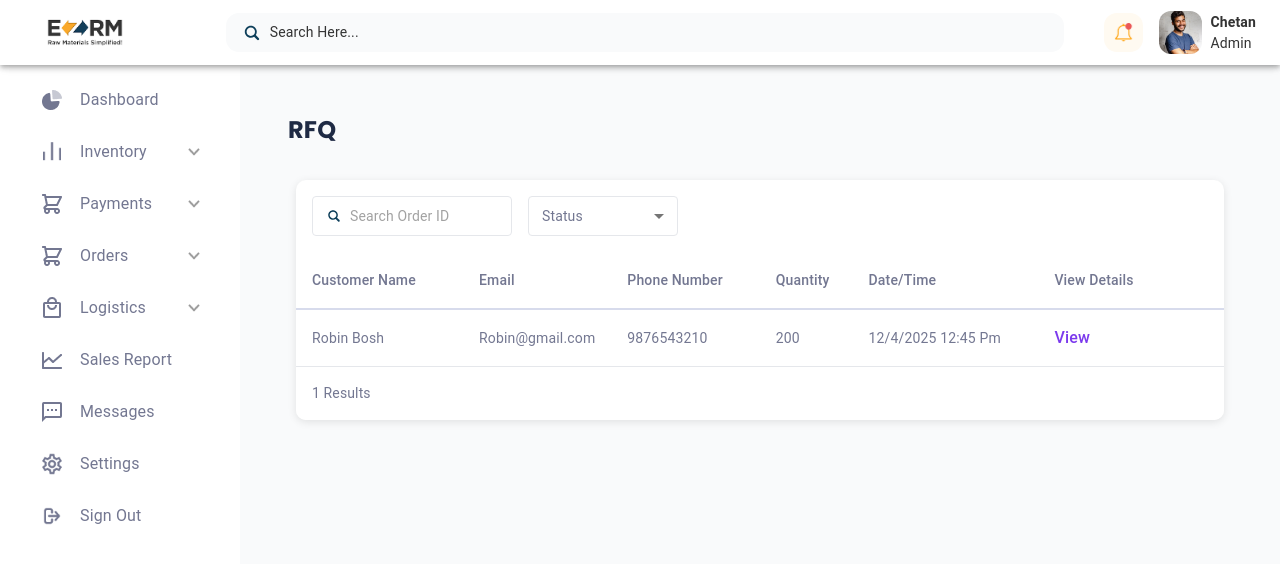
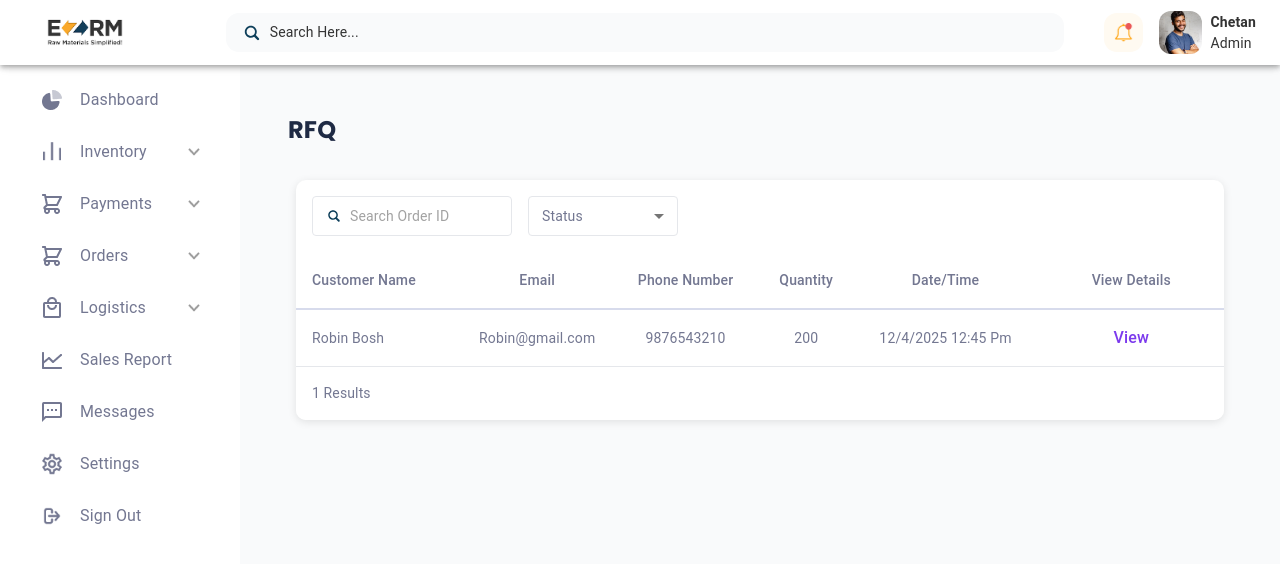
Before and after one commit to Ketan281/ezrm-ui, a Next.js app: page /admin/order/rfq in a window 1280 px wide. Shown: the top 564 px of the page. Built offline with nearby package versions, Linux system fonts and the light colour scheme.

Commit message:
saved changes

```diff
--- a/src/app/admin/order/rfq/page.tsx
+++ b/src/app/admin/order/rfq/page.tsx
@@ -52,11 +52,11 @@ export default function OrderList() {
 
   const columns: TableColumnType[] = [
     { id: 'customerName', label: 'Customer Name', width: '18%' },
-    { id: 'email', label: 'Email', width: '12%' },
-    { id: 'phoneNumber', label: 'Phone Number', width: '16%' },
-    { id: 'quantity', label: 'Quantity', width: '10%' },
-    { id: 'dateTime', label: 'Date/Time', width: '165', type: 'default' },
-    { id: 'trackOrder', label: 'View Details', width: '20%', type: 'link' },
+    { id: 'email', label: 'Email', width: '12%',align:"center" },
+    { id: 'phoneNumber', label: 'Phone Number', width: '16%',align:"center" },
+    { id: 'quantity', label: 'Quantity', width: '10%' ,align:"center"},
+    { id: 'dateTime', label: 'Date/Time', width: '165', type: 'default',align:"center" },
+    { id: 'trackOrder', label: 'View Details', width: '20%', type: 'link',align:"center" },
   ];
 
   const handlePageChange = (page: number) => {
```
